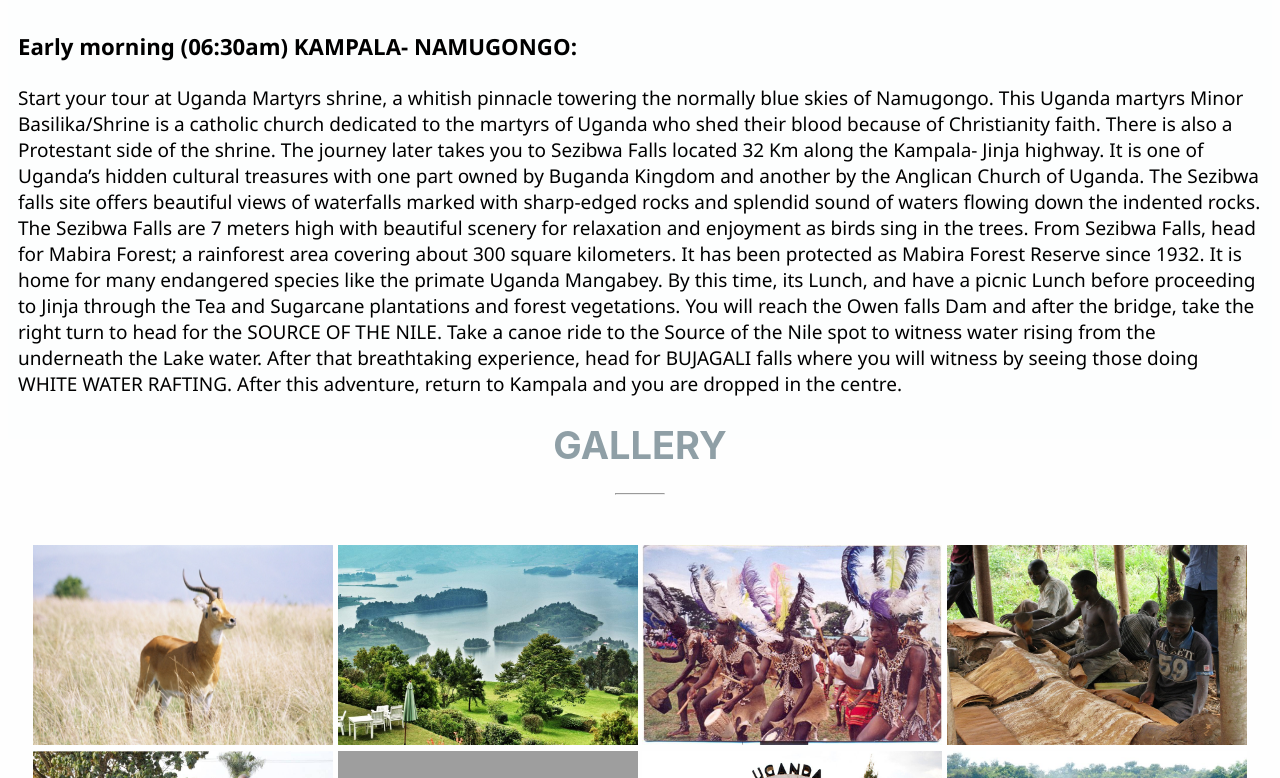
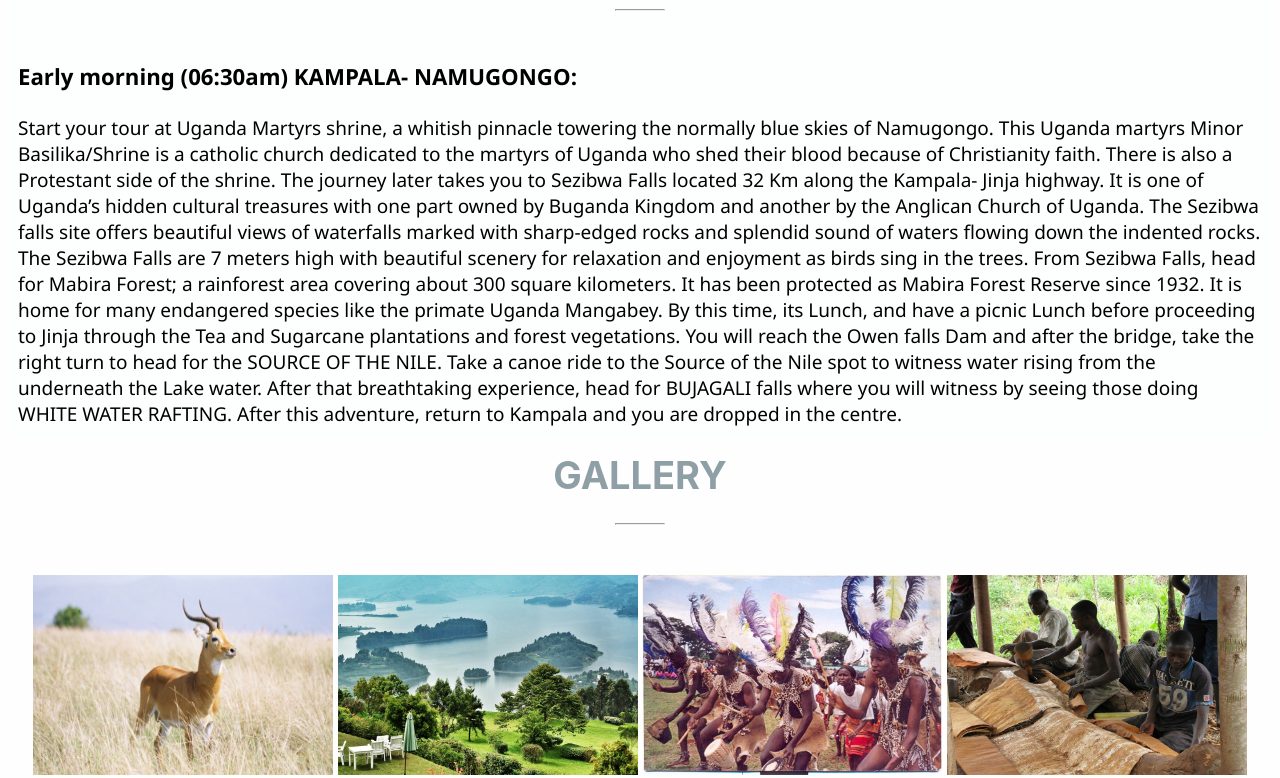
Before and after one commit to Mvule/Mvule.github.io, a plain HTML site: page index.html in a window 1280 px wide. Shown: the part 371-1149 px from the top of the page. Drawn offline with Linux system fonts and the light colour scheme; grey boxes are pictures that could not be loaded.

Commit message:
Update style.css

```diff
--- a/style.css
+++ b/style.css
@@ -25,7 +25,7 @@ body,html{height:100% ;
 
       }
 
-    #content{padding-top: 120px;
+    #content{padding-top: 150px;
     margin: 10px;
     }
     #header-img{margin-right: 700px;
```
